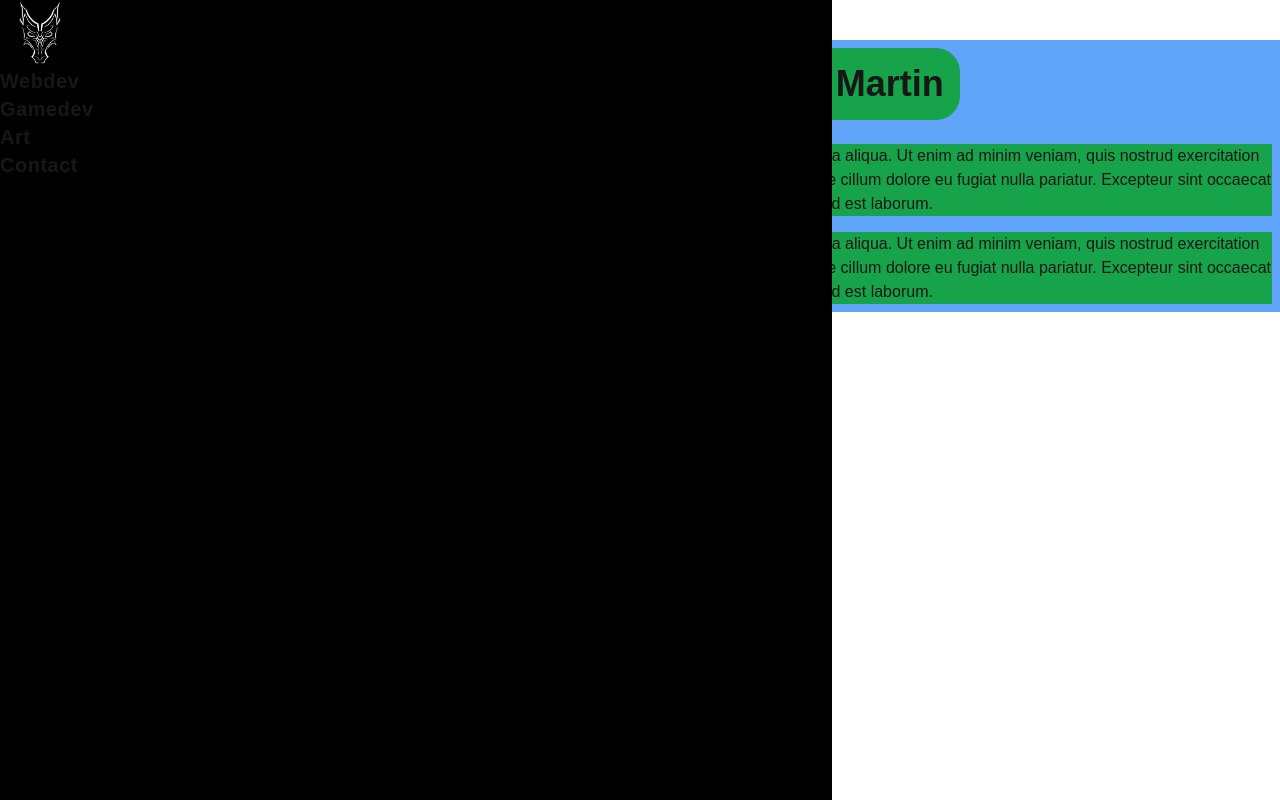
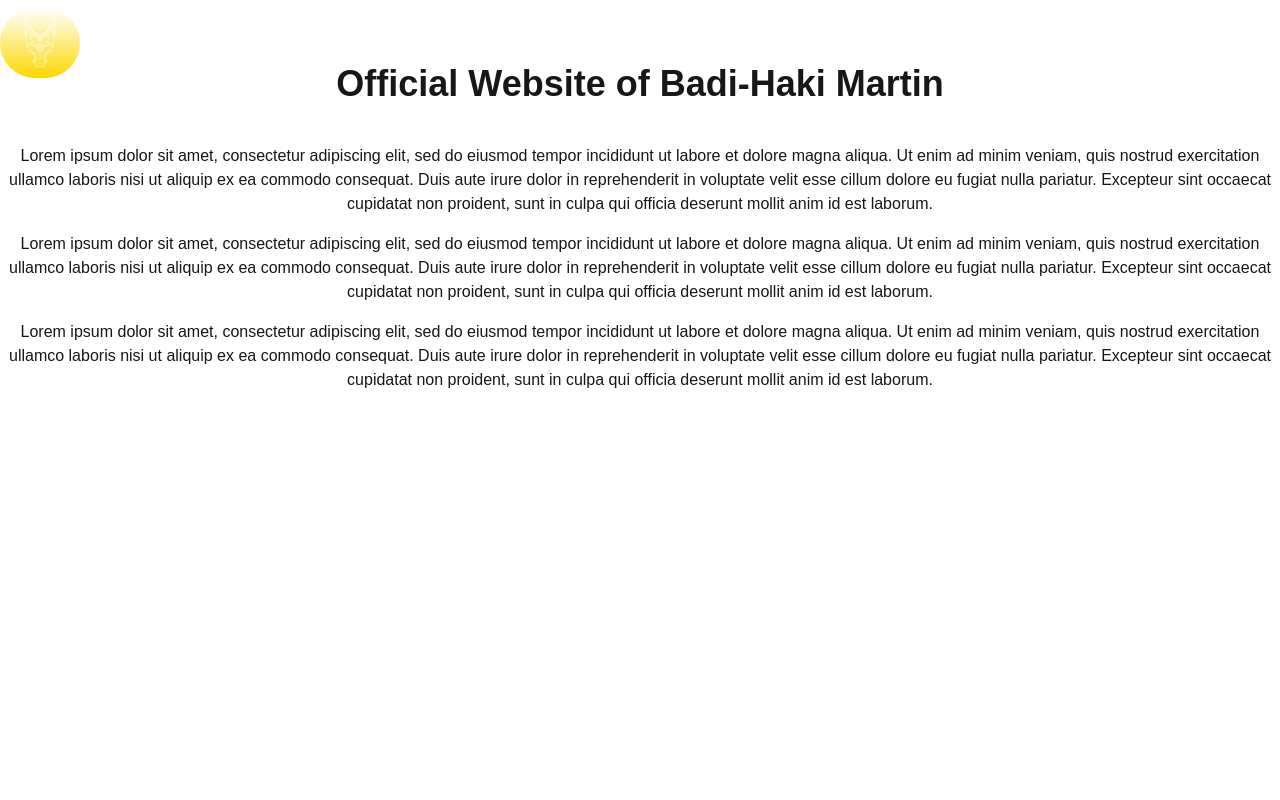
Before and after one commit to badihaki/website, a Next.js app: page / in a window 1280 px wide. Built offline with nearby package versions, Linux system fonts and the light colour scheme.

Commit message:
navigation styling. Nav bar now shows based on click

```diff
--- a/src/app/page.tsx
+++ b/src/app/page.tsx
@@ -1,17 +1,20 @@
 export default function Home() {
   return (
-    <main id="home" className="bg-blue-400 relative top-10 text-center p-2">
+    <main id="home" className="relative top-10 text-center p-2">
       <div id="home-container" className="flex flex-col gap-11">
-        <div id="home-intro" className="bg-green-600 relative w-fit mx-auto p-4 text-4xl font-semibold rounded-3xl">
+        <div id="home-intro" className="relative w-fit mx-auto p-4 text-4xl font-semibold rounded-3xl">
           Official Website of Badi-Haki Martin
         </div>
       </div>
 
       <div id="home-info" className="flex flex-col gap-4 mt-6">
-        <div id="home-details-1" className="bg-green-600 flex-1">
+        <div id="home-details-1" className="flex-1">
           Lorem ipsum dolor sit amet, consectetur adipiscing elit, sed do eiusmod tempor incididunt ut labore et dolore magna aliqua. Ut enim ad minim veniam, quis nostrud exercitation ullamco laboris nisi ut aliquip ex ea commodo consequat. Duis aute irure dolor in reprehenderit in voluptate velit esse cillum dolore eu fugiat nulla pariatur. Excepteur sint occaecat cupidatat non proident, sunt in culpa qui officia deserunt mollit anim id est laborum.
         </div>
-        <div id="home-details-2" className="bg-green-600 flex-1">
+        <div id="home-details-2" className="flex-1">
+          Lorem ipsum dolor sit amet, consectetur adipiscing elit, sed do eiusmod tempor incididunt ut labore et dolore magna aliqua. Ut enim ad minim veniam, quis nostrud exercitation ullamco laboris nisi ut aliquip ex ea commodo consequat. Duis aute irure dolor in reprehenderit in voluptate velit esse cillum dolore eu fugiat nulla pariatur. Excepteur sint occaecat cupidatat non proident, sunt in culpa qui officia deserunt mollit anim id est laborum.
+        </div>
+        <div id="home-details-3" className="flex-1">
           Lorem ipsum dolor sit amet, consectetur adipiscing elit, sed do eiusmod tempor incididunt ut labore et dolore magna aliqua. Ut enim ad minim veniam, quis nostrud exercitation ullamco laboris nisi ut aliquip ex ea commodo consequat. Duis aute irure dolor in reprehenderit in voluptate velit esse cillum dolore eu fugiat nulla pariatur. Excepteur sint occaecat cupidatat non proident, sunt in culpa qui officia deserunt mollit anim id est laborum.
         </div>
       </div>
--- a/src/lib/Components/Navigation/NavBar.tsx
+++ b/src/lib/Components/Navigation/NavBar.tsx
@@ -24,14 +24,18 @@ function NavBar() {
   }
 
   return (
-    <nav id='navigation-menu' className='z-50 fixed bg-black h-screen w-[65%]'>
-      <Image id='menu-button' src={menuOpen ? openIcon : closedIcon} alt={`Open/Close navigation menu`} onClick={OnClickMenuButton} className={` transition-all ease-in-out duration-300 ${menuOpen ? `max-w-40` : `max-w-20`}`} />
-      <ul className='grid grid-rows-5 font-semibold tracking-wide text-xl '>
+    <nav id='navigation-menu' className={`z-50 fixed h-screen transition-all ease-in-out duration-300 ${menuOpen ? 'bg-black w-[65%]' : "bg-transparent w-0"}`}>
+      <Image id='menu-button' src={menuOpen ? openIcon : closedIcon} alt={`Open/Close navigation menu`} onClick={OnClickMenuButton} className={`transition-all ease-in-out p-2 relative rounded-full min-w-12
+        ${menuOpen ? `max-w-40 bg-transparent border-b-8 border-[#FFD700] top-2` : `max-w-20 bg-gradient-to-t from-[#FFD700]`} mx-auto top-2 duration-300`} />
+
+      <ul className={`grid grid-rows-5 font-semibold tracking-wide text-xl text-center h-1/2 relative top-[5%]
+        ${menuOpen ? "visible" : "hidden"}`}>
         <li>Webdev</li>
         <li>Gamedev</li>
         <li>Art</li>
         <li>Contact</li>
       </ul>
+
     </nav>
   )
 }
```
